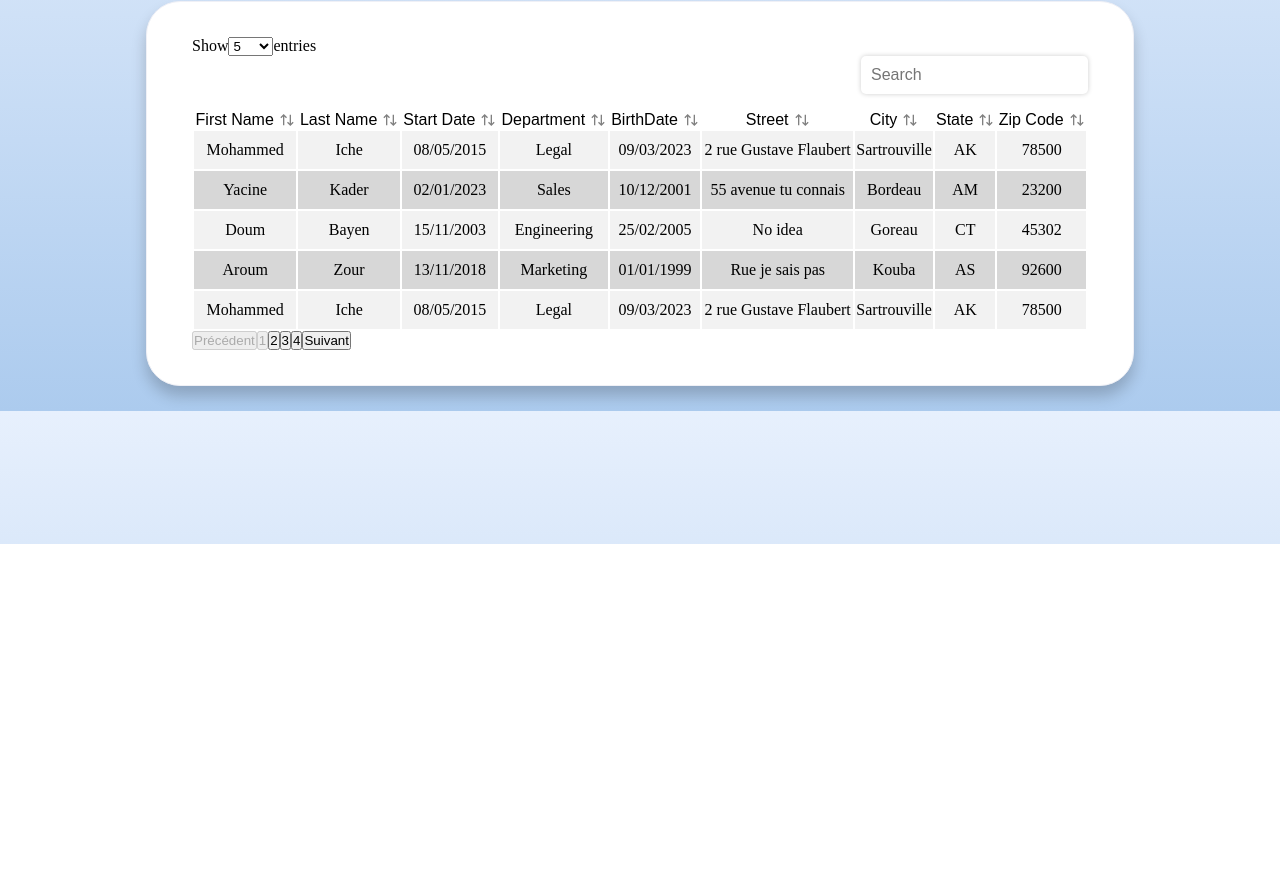
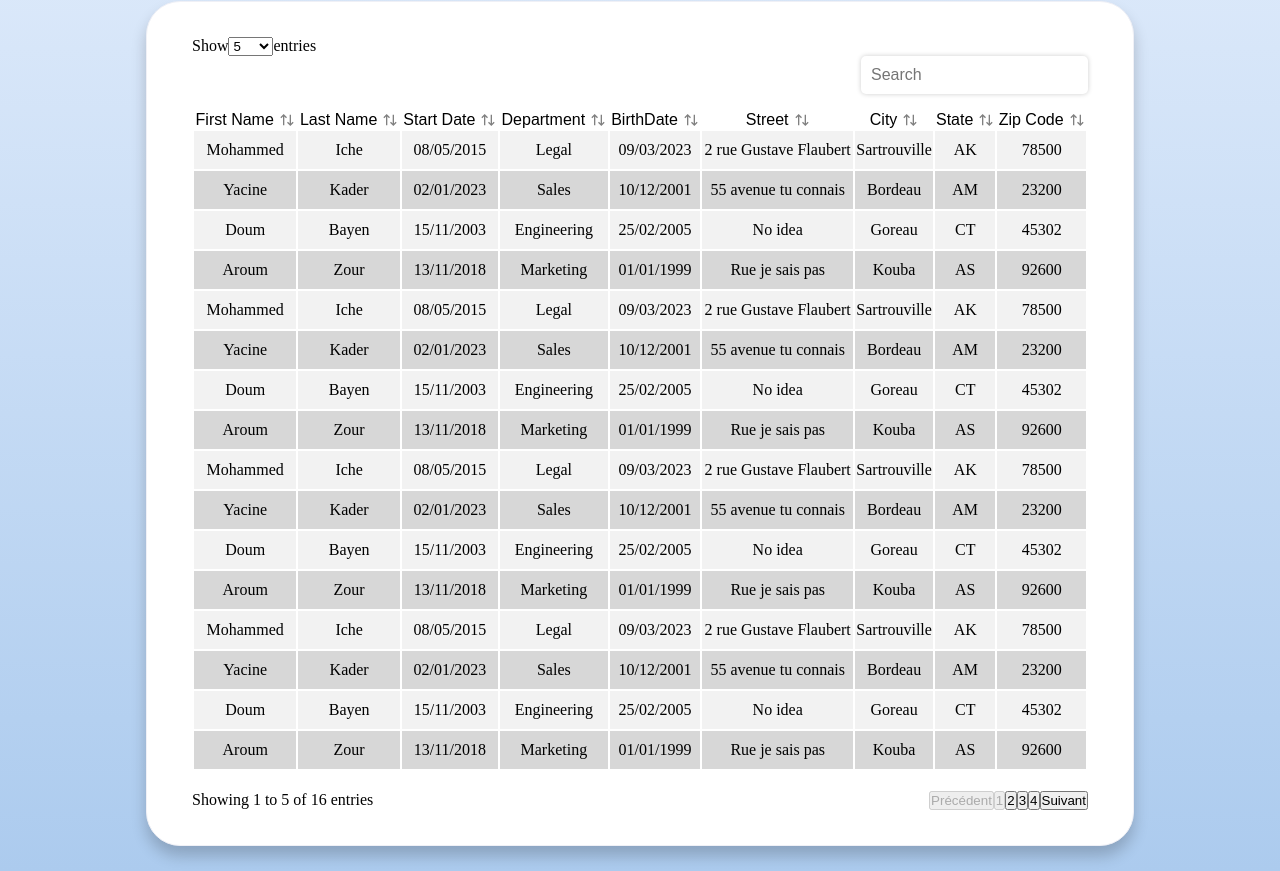
Before and after one commit to mohammediche/HRnet, a React (Create React App) app: page /employee-list in a window 1280 px wide. Shown: the part 256-1127 px from the top of the page. Before the commit the page ends 800 px from the top, so only its background shows below. Built offline with nearby package versions, Linux system fonts and the light colour scheme.

Commit message:
avancement sur la page employee-list

```diff
--- a/src/components/pagination/Pagination.js
+++ b/src/components/pagination/Pagination.js
@@ -1,11 +1,12 @@
-import React from "react";
+import React, { useEffect, useState } from "react";
 import { useSelector, useDispatch } from "react-redux";
 import { goToNextStep, goToPreviousStep, goToStep } from "../../store/feature/Employee.actions";
 
-function Pagination({ fin, tableauDeNombresDePage }) {
+function Pagination({ fin, pageSize, employees }) {
   const dispatch = useDispatch();
-  const employees = useSelector((state) => state.employee);
+  const employees_store = useSelector((state) => state.employee);
   const step = useSelector((state) => state.step);
+  const [tableauDeNombresDePage, setTableauDeNombresDePage] = useState([]);
 
   const nextPage = () => {
     dispatch(goToNextStep());
@@ -14,6 +15,17 @@ function Pagination({ fin, tableauDeNombresDePage }) {
   const prevPage = () => {
     dispatch(goToPreviousStep());
   };
+
+  useEffect(() => {
+    if (employees.length > 0) {
+      // arrondir le nombre au supérieur
+      const nombrePageArrondi = Math.ceil(employees.length / pageSize);
+      // crée un tableau contenant des nombres de 1 à nombrePageArrondi
+      const tableauDeNombresDePage = Array.from({ length: nombrePageArrondi }, (_, i) => i + 1);
+      console.log("nombrePageArrondi=>", nombrePageArrondi);
+      setTableauDeNombresDePage(tableauDeNombresDePage);
+    }
+  }, [employees, pageSize]);
 
   return (
     <div>
--- a/src/components/selectEntries/SelectEntries.js
+++ b/src/components/selectEntries/SelectEntries.js
@@ -1,7 +1,7 @@
 import React from "react";
 
 const SelectEntries = ({ handleEntries }) => {
-  const entries = [5, 10, 25, 50, 100, 2];
+  const entries = [5, 10, 25, 50, 100];
   return (
     <div>
       <span>Show</span>
--- a/src/components/table/Table.js
+++ b/src/components/table/Table.js
@@ -1,22 +1,9 @@
 import React, { useState, useRef } from "react";
 import TableHeader from "./TableHeader";
 
-const Table = ({ filteredEmployees }) => {
+const Table = ({ employees }) => {
   const keyRef = useRef("");
   const [handleTrie, setHandleTrie] = useState(false);
-
-  //const tableSteps = useSelector((state) => state.step);
-  //const pageSize = 10; // nombre d'éléments par page
-
-  // extraire les éléments de la page actuelle
-  // const debut = (tableSteps - 1) * pageSize;
-  // const fin = debut + pageSize;
-  // const employeesAAfficher = employees.slice(debut, fin);
-
-  // crée une fonction qui traite les date (fitre etc...)
-  /*formatDate = ()=>{
-
-  }*/
 
   const compareValues = (a, b) => {
     let nameA;
@@ -49,7 +36,7 @@ const Table = ({ filteredEmployees }) => {
       setHandleTrie(true);
       keyRef.current = key;
     }
-    filteredEmployees.sort(compareValues);
+    employees.sort(compareValues);
     // const sortEmployees = [...employees].sort(compareValues);
   };
   const keys = [
@@ -82,7 +69,7 @@ const Table = ({ filteredEmployees }) => {
           </tr>
         </thead>
         <tbody>
-          {filteredEmployees.map((val, key) => {
+          {employees.map((val, key) => {
             return (
               <tr key={key}>
                 <td>{val.firstName}</td>
--- a/src/pages/EmployeeList/EmployeeList.js
+++ b/src/pages/EmployeeList/EmployeeList.js
@@ -9,24 +9,23 @@ import SelectEntries from "../../components/selectEntries/SelectEntries";
 import { goToStep } from "../../store/feature/Employee.actions";
 
 const EmployeeList = () => {
-  const [searchTerm, setSearchTerm] = useState("");
-  const [filteredEmployees, setFilteredEmployees] = useState([]);
-
-  const [pageSize, setPageSize] = useState(5); // nombre d'éléments par page
-
-  const employees = useSelector((state) => state.employee);
+  const employees_store = useSelector((state) => state.employee);
   const step = useSelector((state) => state.step);
   const dispatch = useDispatch();
 
+  const [searchTerm, setSearchTerm] = useState("");
+  const [employees, setEmployees] = useState([]);
+  const [pageSize, setPageSize] = useState(5); // nombre d'éléments par page
+
   const debut = (step - 1) * pageSize;
   const fin = debut + pageSize;
-  // arrondir le nombre au supérieur
-  const nombrePageArrondi = Math.ceil(employees.length / pageSize);
-  // crée un tableau contenant des nombres de 1 à nombrePageArrondi
-  const tableauDeNombresDePage = Array.from({ length: nombrePageArrondi }, (_, i) => i + 1);
 
   useEffect(() => {
-    const filtered = employees.filter((item) => {
+    setEmployees(employees_store);
+  }, [employees_store]);
+
+  useEffect(() => {
+    const filteredBySearch = employees_store?.filter((item) => {
       // Vérifier si la valeur de recherche correspond à l'une des valeurs de chaque élément du tableau
       /* On filtre le tableau,
        * on utilise Object.values pour récupérer seulement les valeur des objets
@@ -35,13 +34,15 @@ const EmployeeList = () => {
        * Et enfin ca nous return un nouveau tableau **/
       return Object.values(item).some((value) => value.toString().toLowerCase().includes(searchTerm.toLowerCase()));
     });
-    setFilteredEmployees(filtered);
-  }, [employees, searchTerm]);
+    setEmployees(filteredBySearch);
+  }, [employees_store, searchTerm]);
 
+  // select entriees
   useEffect(() => {
-    const sliced = employees.slice(debut, fin);
-    setFilteredEmployees(sliced);
-  }, [step, pageSize]);
+    const employeesSelection = employees_store.slice(debut, fin);
+    //console.log("employeesSelection==>", employeesSelection);
+    // setEmployees(employeesSelection);
+  }, [debut, fin, employees_store]);
 
   const handleSearch = (e) => {
     setSearchTerm(e.target.value);
@@ -52,7 +53,6 @@ const EmployeeList = () => {
     dispatch(goToStep(1));
   };
 
-  console.log("step actuel", step);
   return (
     <div>
       <header className="title">
@@ -65,8 +65,16 @@ const EmployeeList = () => {
       <main className="container greater_width">
         <SelectEntries handleEntries={handleEntries} />
         <Search handleSearch={handleSearch} />
-        <Table filteredEmployees={filteredEmployees} />
-        <Pagination fin={fin} tableauDeNombresDePage={tableauDeNombresDePage} />
+        <Table employees={employees} />
+        <div className="footer_container">
+          <Pagination fin={fin} pageSize={pageSize} employees={employees} />
+          <div>
+            <p>
+              Showing {debut + 1} to {fin < employees.length ? fin : employees.length} of {employees.length} entries
+            </p>
+            {/* <p>Showing 1 to 3 of 3 entries (filtered from 41 total entries)</p> */}
+          </div>
+        </div>
       </main>
     </div>
   );
--- a/src/pages/EmployeeList/style.css
+++ b/src/pages/EmployeeList/style.css
@@ -59,3 +59,9 @@ tr:nth-child(odd) td {
     outline: none;
     box-shadow: 0 3px 8px rgb(184 211 241);
 }
+.footer_container{
+    display: flex;
+    justify-content: space-between;
+    flex-direction: row-reverse;
+    margin-top: 20px;
+}
```
